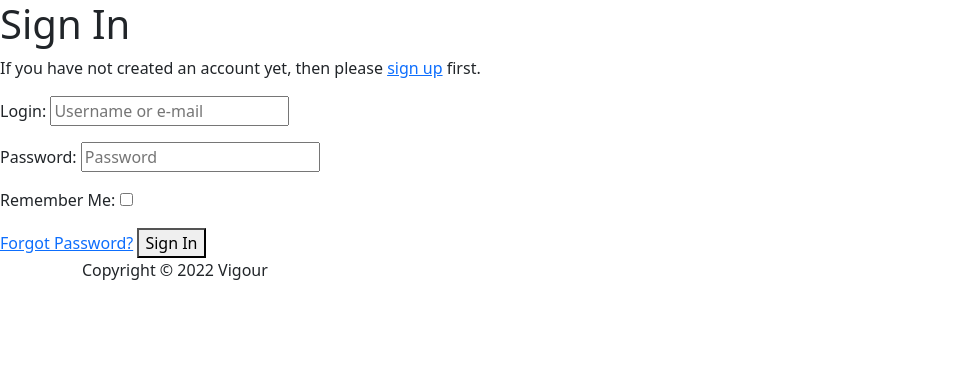
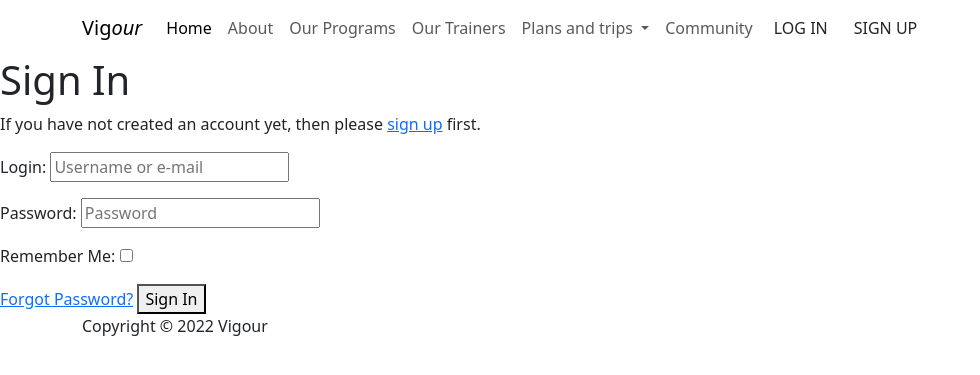
Before and after one commit to LySeriuos/Vigour-MS4, a Django app: page /accounts/login/ in a window 1280 px wide. Shown: the top 375 px of the page, without its empty margins (0-980 px from the left). Run offline with Django 3.2, Linux system fonts and the light colour scheme; some libraries are stand-ins or nearby versions.

Commit message:
added header to base.html

```diff
--- a/templates/base.html
+++ b/templates/base.html
@@ -21,8 +21,51 @@
     <title>Vigour {% block extra_title %}{% endblock %}</title>
   </head>
   <body>
-
-    <header class="container-fluid fixed-top"></header>
+    <header class="header header-area header-sticky align-items-center">
+      <nav class="navbar navbar-expand-lg">
+          <div class="container">
+            <a class="navbar-brand logo" href="index.html">Vig<em>our</em></a>
+            <button class="navbar-toggler" type="button" data-toggle="collapse" data-target="#navbarSupportedContent" aria-controls="navbarSupportedContent" aria-expanded="false" aria-label="Toggle navigation">
+              <span></span>
+              <span></span>
+              <span></span>
+            </button>
+            <div class="collapse navbar-collapse" id="navbarSupportedContent">
+              <ul class="navbar-nav ml-auto mb-2 mb-lg-0">
+                <li class="nav-item">
+                  <a class="nav-link active" aria-current="page" href="index.html">Home</a>
+                </li>
+                <li class="nav-item">
+                  <a class="nav-link" href="#about-us">About</a>
+                </li>
+                <li class="nav-item">
+                  <a class="nav-link" href="#our-program">Our Programs</a>
+                </li>
+                <li class="nav-item">
+                  <a class="nav-link" href="#trainers">Our Trainers</a>
+                </li>
+                <li class="nav-item dropdown">
+                  <a class="nav-link dropdown-toggle" href="#" id="navbarDropdown" role="button" data-bs-toggle="dropdown" aria-expanded="false">
+                    Plans and trips
+                  </a>
+                  <ul class="dropdown-menu" aria-labelledby="navbarDropdown">
+                    <li><a class="dropdown-item" href="#">Get a trianing plan price</a></li>
+                    <li><a class="dropdown-item" href="#">Training trips</a></li>
+                    <li><hr class="dropdown-divider"></li>
+                    <li><a class="dropdown-item" href="#">FAQ</a></li>
+                  </ul>
+                </li>
+                <li class="nav-item">
+                  <a class="nav-link" href="#">Community</a>
+                </li>
+              </ul>
+              <ul class="navbar-nav ml-auto">
+                  <li><button class="btn btn-login">LOG IN</button></li>
+                  <li><button class="btn btn-sign-up">SIGN UP</button></li>
+              </ul>
+            </div>
+        </nav>
+  </header>
 
     {% if messages %}
         <div class="message-container"></div>
```
